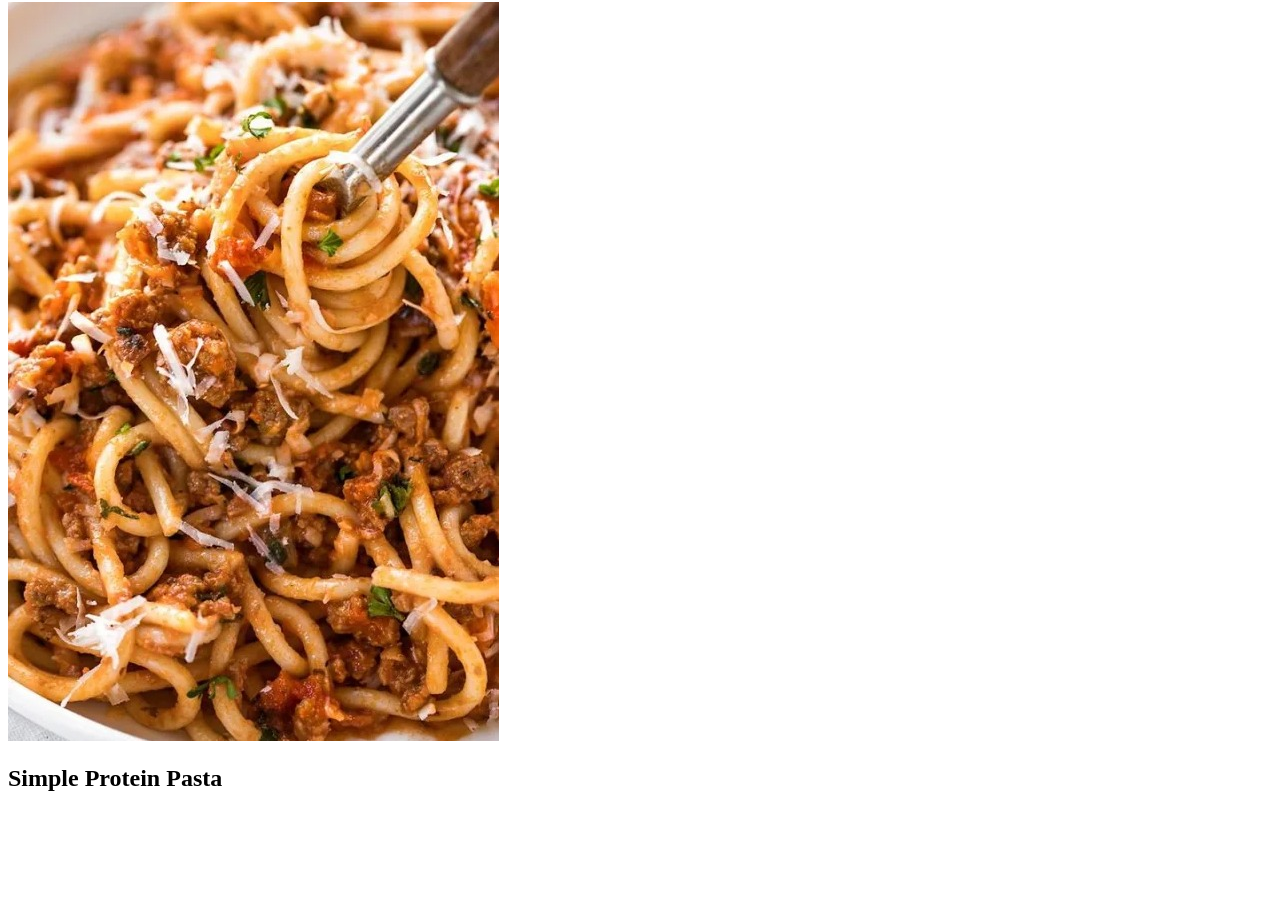
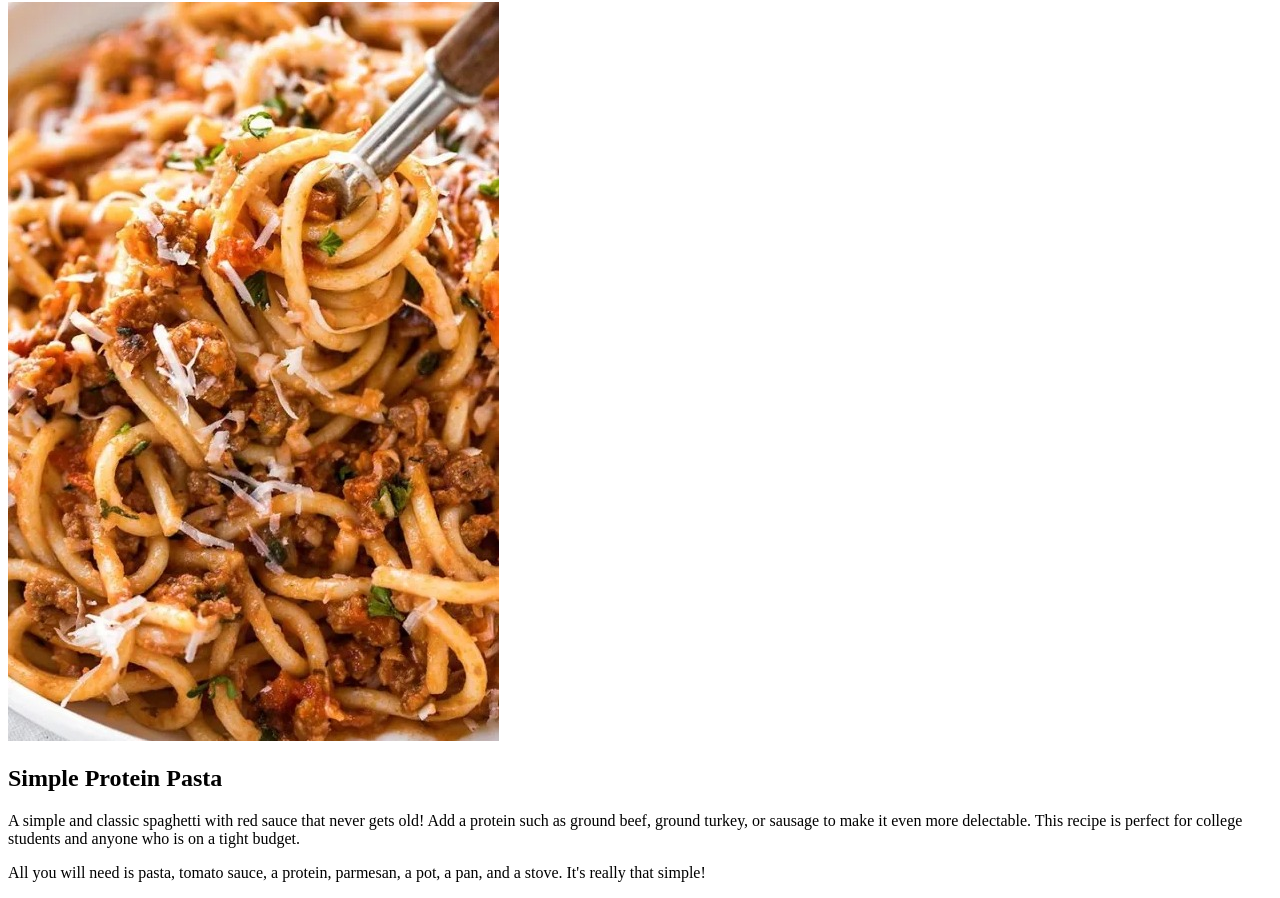
Before and after one commit to michael-hoang/odin-recipes, a plain HTML site: page recipes/pasta.html in a window 1280 px wide. Shown: the part 78-976 px from the top of the page. Before the commit the page ends 890 px from the top, so only its background shows below. Drawn offline with Linux system fonts and the light colour scheme.

Commit message:
Add description of pasta recipe

```diff
--- a/recipes/pasta.html
+++ b/recipes/pasta.html
@@ -9,5 +9,11 @@
     <h1>Pasta</h1>
     <img src="../images/pasta.jpeg" alt="pasta-image">
     <h2>Simple Protein Pasta</h2>
+    <p>A simple and classic spaghetti with red sauce that never gets
+       old! Add a protein such as ground beef, ground turkey, or sausage
+       to make it even more delectable. This recipe is perfect for college
+       students and anyone who is on a tight budget.</p>
+    <p>All you will need is pasta, tomato sauce, a protein, parmesan, a pot,
+       a pan, and a stove. It's really that simple!</p>
   </body>
 </html>
```
